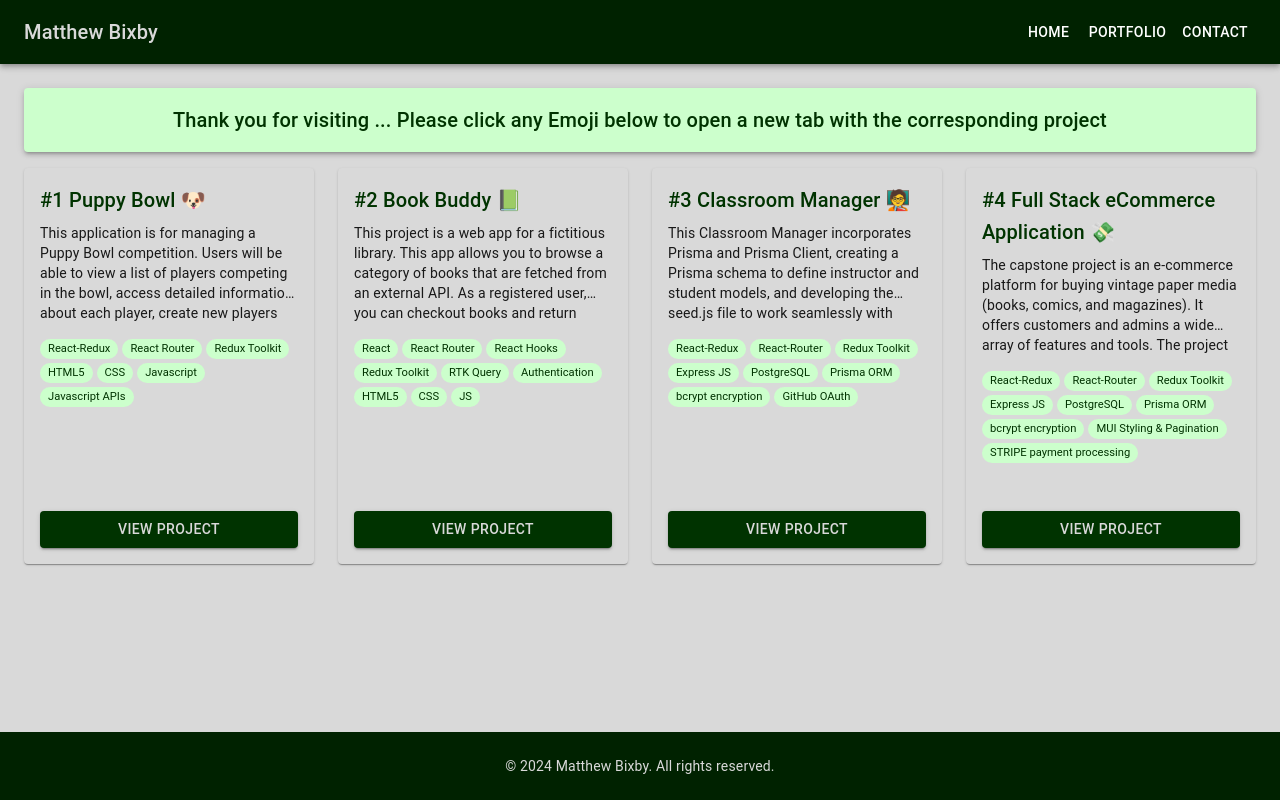
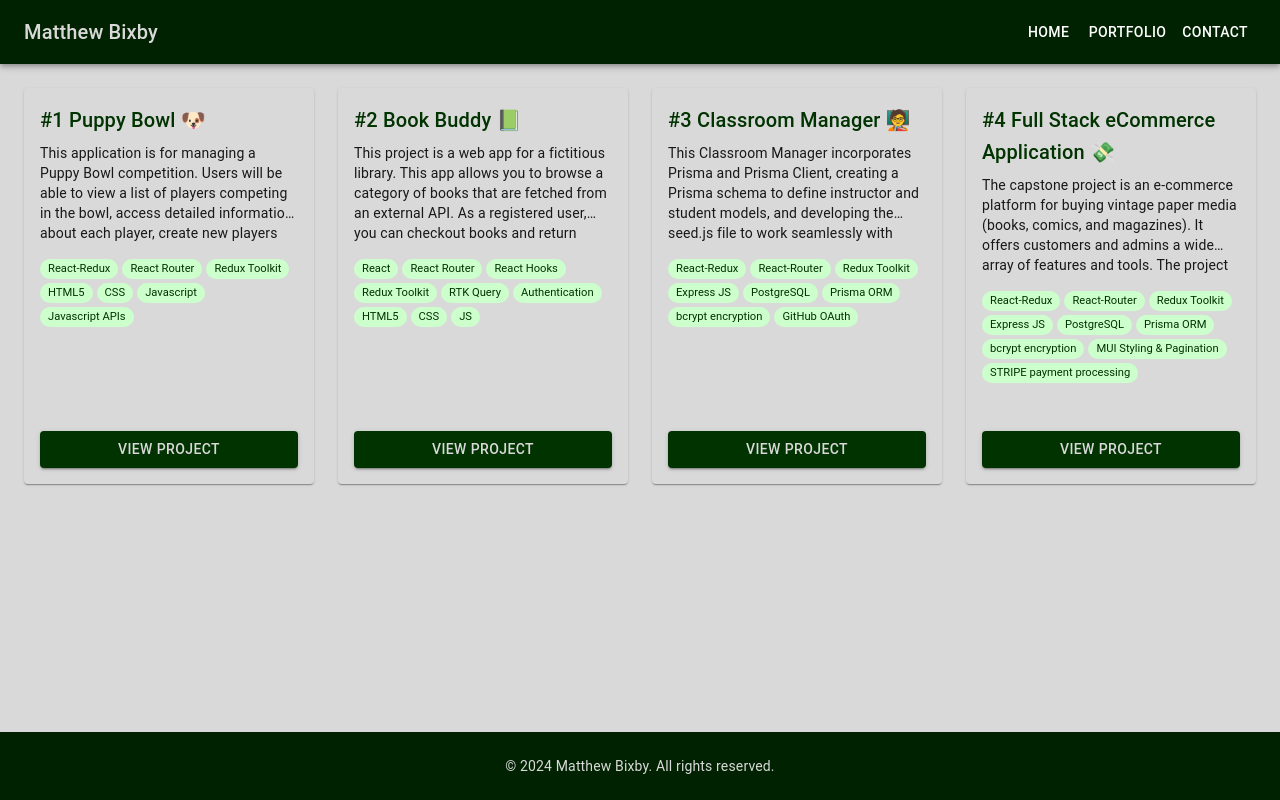
Before and after one commit to mattbixby123/bixbyPortfolio, a React (Vite) app: page /portfolio in a window 1280 px wide. Built offline with nearby package versions, Linux system fonts and the light colour scheme.

Commit message:
removed message about clicking emojis

```diff
--- a/src/client/components/Portfolio.jsx
+++ b/src/client/components/Portfolio.jsx
@@ -36,11 +36,11 @@ const projects = [
 function Portfolio() {
   return (
     <Box sx={{ flexGrow: 1, p: 3 }}>
-      <Paper elevation={3} sx={{ p: 2, mb: 2, backgroundColor: '#CCFFCC' }}>
+      {/* <Paper elevation={3} sx={{ p: 2, mb: 2, backgroundColor: '#CCFFCC' }}>
         <Typography variant="h6" align="center" color="#003300">
           Thank you for visiting ... Please click any Emoji below to open a new tab with the corresponding project
         </Typography>
-      </Paper>
+      </Paper> */}
       <Grid container spacing={3}>
         {projects.map((project, index) => (
           <Grid item xs={12} sm={6} md={6} lg={3} key={index}>
```
